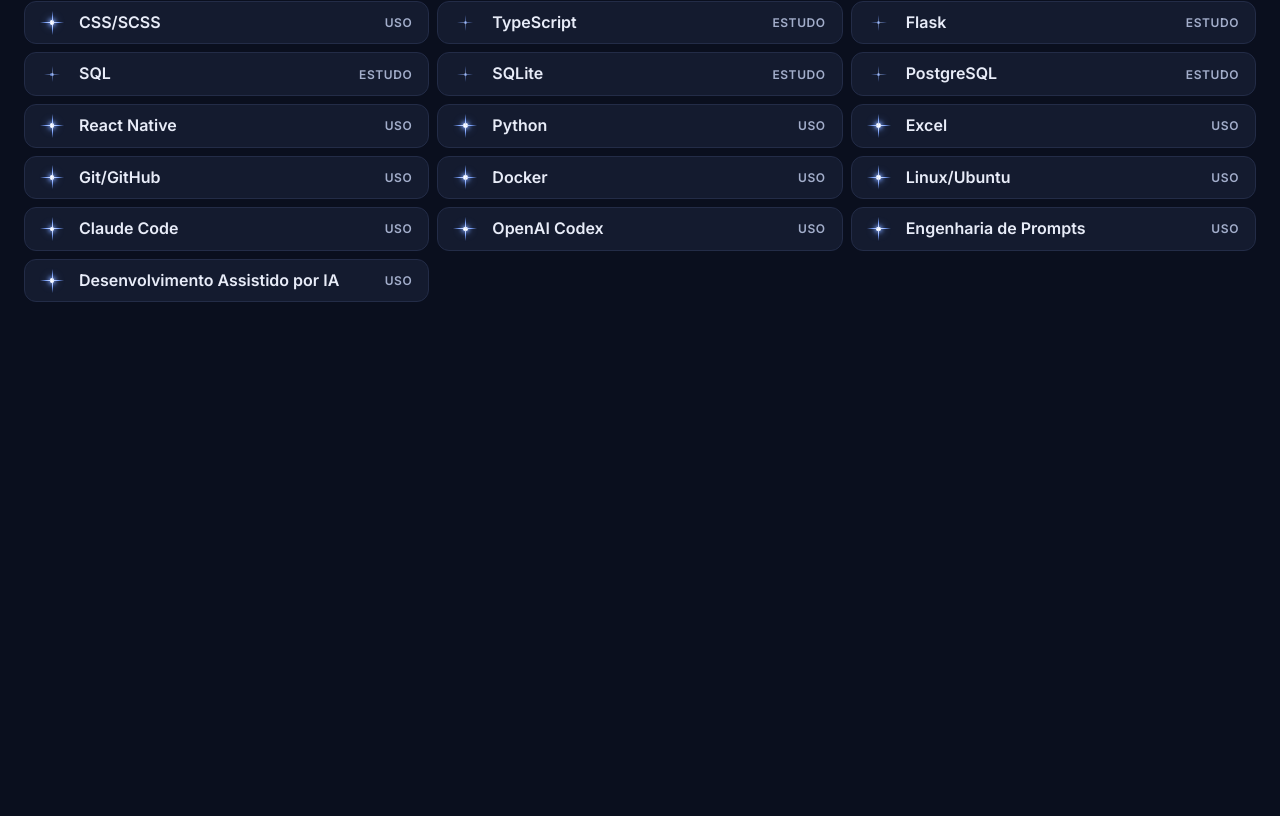
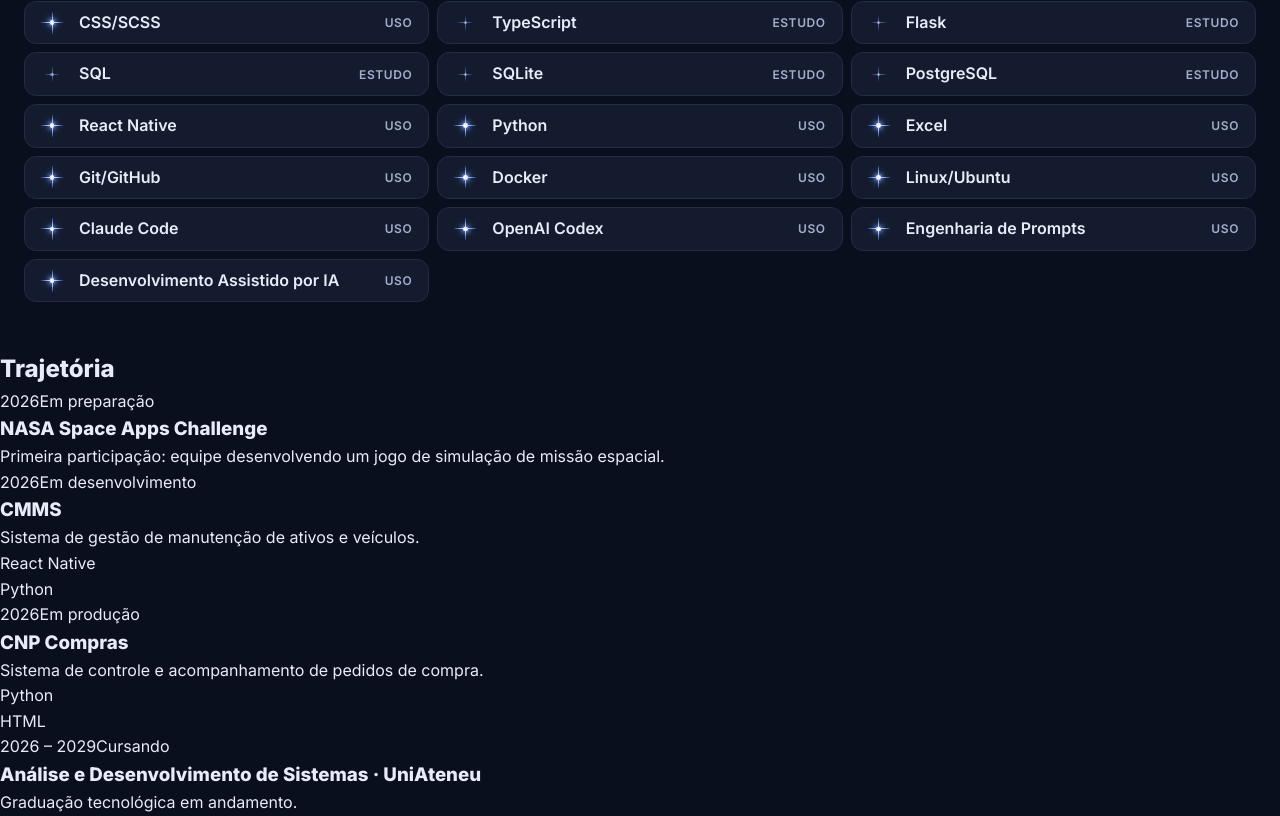
Before and after one commit to Gabriel-S-Justino/Engenharia-IA, an Angular app in the folder curriculo-gabriel-justino/: page / in a window 1280 px wide. Shown: the part 842-1658 px from the top of the page. Before the commit the page ends 1192 px from the top, so only its background shows below. Built offline with nearby package versions, Linux system fonts and the light colour scheme.

Commit message:
feat(trajetoria): semantic timeline template and mount after Skills
Co-Authored-By: Claude Opus 5.5 <noreply@anthropic.com>
Claude-Session: https://claude.ai/code/session_01YQWnU2dwzo51XvPoV66o2e

```diff
--- a/curriculo-gabriel-justino/src/app/app.html
+++ b/curriculo-gabriel-justino/src/app/app.html
@@ -1,2 +1,3 @@
 <app-hero />
 <app-skills />
+<app-trajetoria />
--- a/curriculo-gabriel-justino/src/app/app.ts
+++ b/curriculo-gabriel-justino/src/app/app.ts
@@ -1,9 +1,10 @@
 import { Component } from '@angular/core';
 import { Hero } from './components/hero/hero';
 import { Skills } from './components/skills/skills';
+import { Trajetoria } from './components/trajetoria/trajetoria';
 
 @Component({
-  imports: [Hero, Skills],
+  imports: [Hero, Skills, Trajetoria],
   selector: 'app-root',
   styleUrl: './app.scss',
   templateUrl: './app.html',
--- a/curriculo-gabriel-justino/src/app/components/trajetoria/trajetoria.html
+++ b/curriculo-gabriel-justino/src/app/components/trajetoria/trajetoria.html
@@ -1 +1,28 @@
-<p>trajetoria works!</p>
+<section class="trajetoria" aria-labelledby="trajetoria-titulo">
+  <h2 id="trajetoria-titulo" class="trajetoria__titulo">Trajetória</h2>
+
+  <ol class="trajetoria__lista">
+    @for (marco of marcos(); track marco.titulo) {
+      <li class="marco" [attr.data-tipo]="marco.tipo" [class.marco--destaque]="marco.destaque">
+        <span class="marco__no" aria-hidden="true"></span>
+
+        <div class="marco__conteudo">
+          <p class="marco__meta">
+            <span class="marco__periodo">{{ marco.periodo }}</span>
+            <span class="marco__situacao">{{ marco.situacao }}</span>
+          </p>
+          <h3 class="marco__titulo">{{ marco.titulo }}</h3>
+          <p class="marco__descricao">{{ marco.descricao }}</p>
+
+          @if (marco.tecnologias) {
+            <ul class="marco__tecnologias" aria-label="Tecnologias">
+              @for (tec of marco.tecnologias; track tec) {
+                <li class="marco__tecnologia">{{ tec }}</li>
+              }
+            </ul>
+          }
+        </div>
+      </li>
+    }
+  </ol>
+</section>
```
